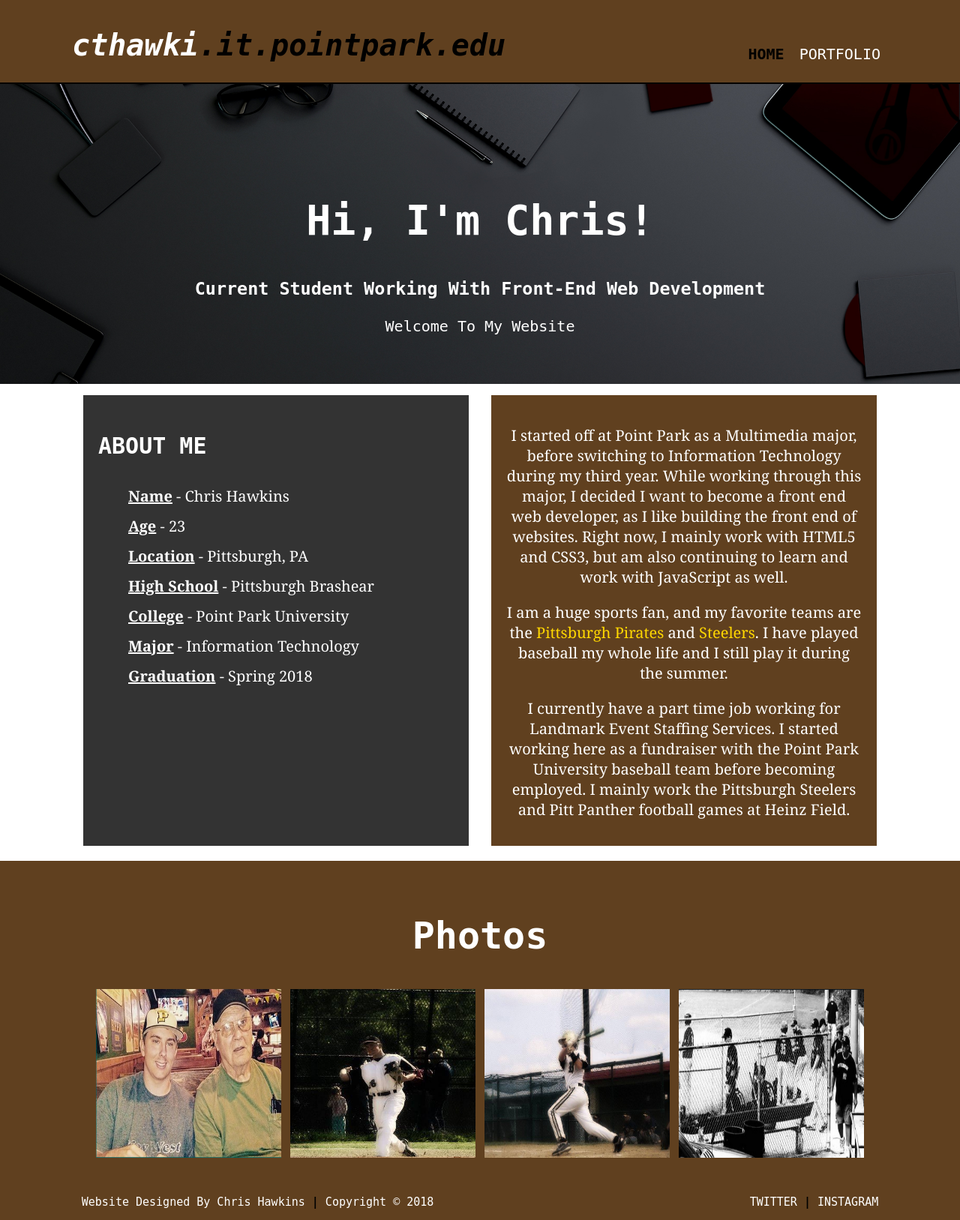
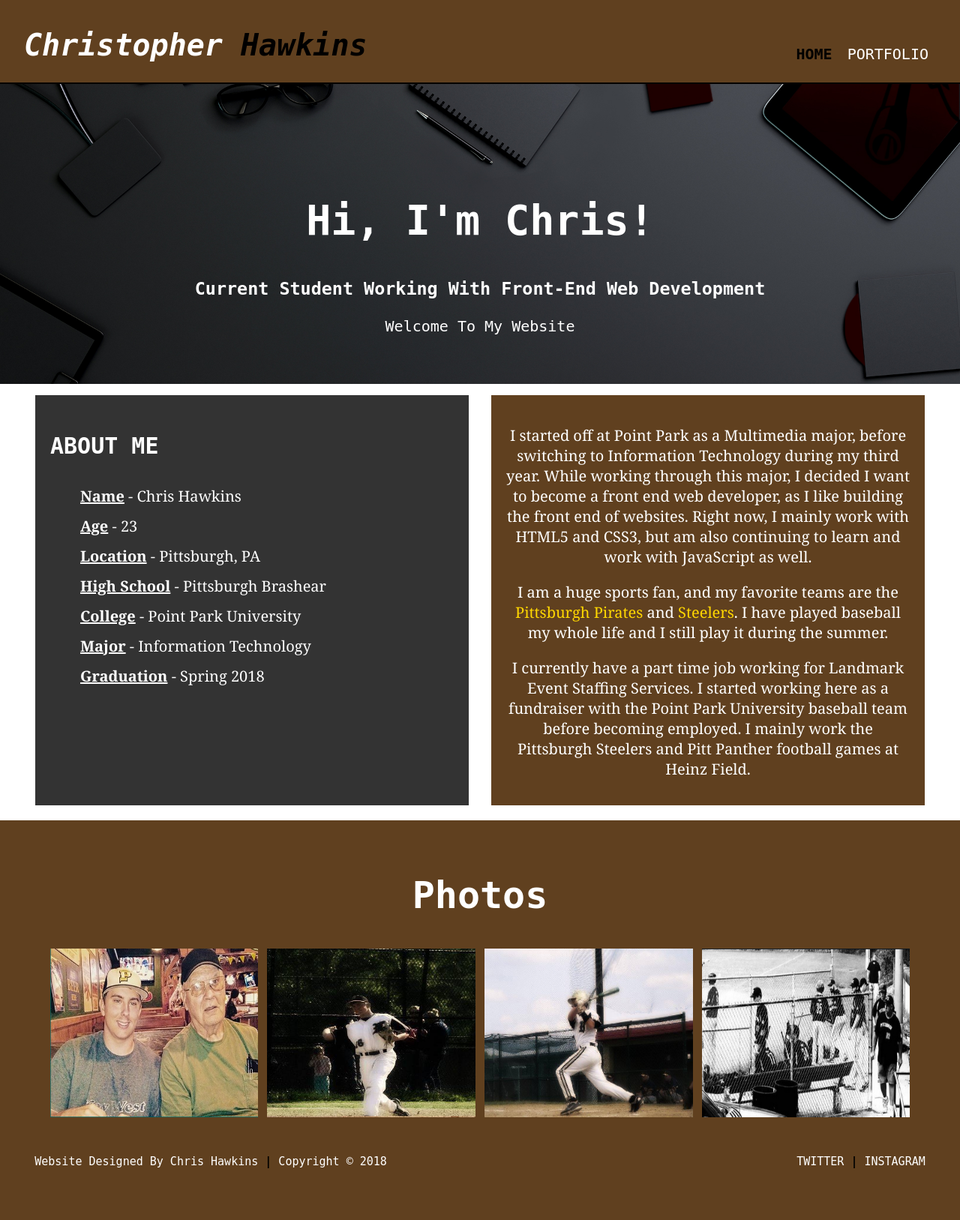
Before and after one commit to cthawki/programmingproject1, a PHP site: page / in a window 1280 px wide. Shown: the whole page at 75% size. After the commit the page ends 1558 px from the top, so only its background shows below. Run offline with PHP 8.4, Linux system fonts and the light colour scheme.

Commit message:
updated website again

```diff
--- a/index.html
+++ b/index.html
@@ -16,7 +16,7 @@
     <header>
       <div class="container">
         <div id="logo">
-          <h1><span class="highlight"><i>cthawki</span>.it.pointpark.edu</i></h1>
+          <h1><span class="highlight"><i>Christopher</span> Hawkins</i></h1>
         </div>
         <nav>
           <ul>
--- a/style.css
+++ b/style.css
@@ -8,7 +8,7 @@ body {
 
 /* Global */
 .container {
-  width: 85%;
+  width: 95%;
   margin: auto;
   overflow: hidden;
 }
@@ -89,7 +89,7 @@ nav li {
   font-weight: bold;
 }
 
-/* Main */
+/* Main Section */
 #main #main-col {
   font-family: Georgia;
   float: left;
@@ -202,3 +202,8 @@ footer #contact a {
   text-decoration: none;
   text-transform: uppercase;
 }
+
+footer #contact a:hover {
+  color: black;
+  font-weight: bold;
+}
```
